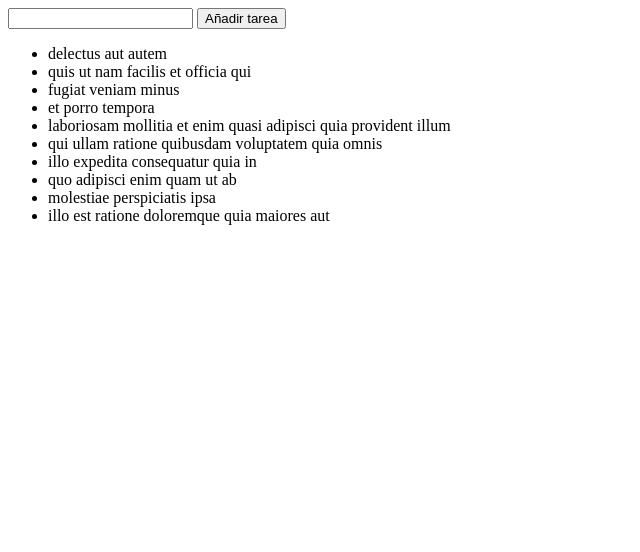
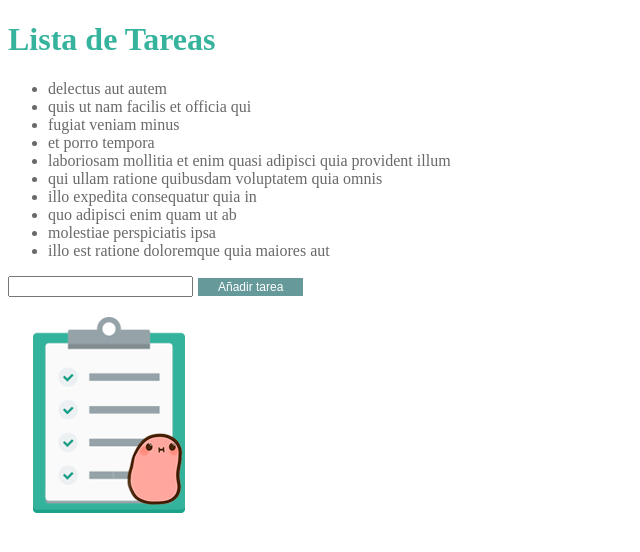
Before and after one commit to Nat-Fox/lista-tareas, a plain HTML site: page index.html in a window 1280 px wide. Shown: the whole page, without its empty margins (0-640 px from the left). Drawn offline with Linux system fonts and the light colour scheme.

Commit message:
agregando funcionalidad para mostrar la nueva tarea y estilos

```diff
--- /dev/null
+++ b/assets/css/main.css
@@ -0,0 +1,20 @@
+.button {
+    background-color: #669999;
+    border: none;
+    color: white;
+    padding: 2px 20px;
+    text-align: center;
+    text-decoration: none;
+    display: inline-block;
+    font-size: 12px;
+    margin: 2px 1px;
+    cursor: pointer;
+}
+
+.titulo {
+    color: #35B39C;
+}
+
+.lista {
+    color: #696969;
+}
--- a/assets/js/main.js
+++ b/assets/js/main.js
@@ -1201,51 +1201,45 @@ var user = [{
 ];
 
 //agregar a un arreglo las primeras 10 tareas
-var newArray = [];
-for (var i = 0; i < 10; i++) {
-    newArray.push(user[i].title);
-}
+//slice corta el arreglo
+var newArray = user.slice(0, 10);
 
-//con esta funcon se dibujan las 10 primeras tareas
-function dibujarContenido() {
+// for (var i = 0; i < 10; i++) {
+//     console.log(user[i].title);
+//     newArray.push(user[i].title);
+// }
+
+//con esta funcion se dibujan las 10 primeras tareas
+function dibujar() {
     var listaTareas = document.getElementById('lista-tareas');
+    //usamos inner para escribir en el HTML
     listaTareas.innerHTML = '';
     var nuevoHtml = '';
     newArray.forEach(function(tarea) {
         //ver cada una de las tareas
         console.log(tarea);
-        nuevoHtml += '<li>' + tarea + '</li>';
+        nuevoHtml += '<li>' + tarea.title + '</li>';
     });
 
     listaTareas.innerHTML = nuevoHtml;
 }
 
-dibujarContenido();
+dibujar();
 
+//agregar una nueva tarea
+function agregarNuevaTarea() {
+    //tomamos el valor del input ingresado del id 'nueva-tarea'
+    var input = document.getElementById('nueva-tarea').value;
+    var textoNuevaTarea = input;
 
+    //vamos agregando al array las nuevas tareas ingresadas por el usuario con el mismo formato con el que vienen en el json
+    newArray.push({
+        'userId': 10,
+        'title': textoNuevaTarea,
+        'completed': false
+    });
 
-
-// document.write('<div> <h1> La lista de tareas es: </h1></div>');
-// var newArray = [];
-// for (var i = 0; i < 10; i++) {
-//     newArray.push(user[i].title);
-// }
-
-// function primerasDiez() {
-//     //dibujar con inner?
-//     for (var j = 0; j < newArray.length; j++) {
-//         document.write('<div><div><ul> <li> ' + newArray[j] + '</li></ul></div>');
-//     }
-
-// }
-
-// primerasDiez();
-
-// function mostrar() {
-
-//     //obteniendo el valor del campo input con id agregar-tarea
-//     console.log(document.getElementById('agregar-tarea').value);
-//     var escribir = document.getElementById('agregar-tarea').value;
-//     document.getElementById('mostrar').innerHTML = escribir;
-
-// }
+    textoNuevaTarea = '';
+    //volvemos a dibujar el contenido ahora actualizado
+    dibujar();
+}
--- a/index.html
+++ b/index.html
@@ -2,13 +2,22 @@
 <html lang="en">
 
 <head>
-    <title></title>
+    <title>Lista de Tareas</title>
     <meta charset="UTF-8">
     <meta name="viewport" content="width=device-width, initial-scale=1">
-    <link href="css/style.css" rel="stylesheet">
+    <link href="assets/css/main.css" rel="stylesheet">
 </head>
 
 <body>
+    <h1 class="titulo"> Lista de Tareas </h1>
+
+    <div>
+        <!-- Para agregar la nueva tarea a una lista -->
+        <div class="lista">
+            <ul id="lista-tareas">
+            </ul>
+        </div>
+
         <!--
         Input para recibir la nueva tarea y agregarla con el botón "Añadir tarea" para luego
         mostrarla con el evento onclick que se desarrolla en el js
@@ -16,17 +25,17 @@
         <div>
             <input id="nueva-tarea" type="" name="" value="">
 
-        <button type="button" onclick="agregarNuevaTarea();">
+            <button type="button" class="button" onclick="agregarNuevaTarea();">
             Añadir tarea
         </button>
         </div>
 
-    <!-- Para agregar la nueva tarea a una lista -->
         <div>
-        <ul id="lista-tareas">
-        </ul>
+            <br>
+            <img src="assets/img/checklistpapa.png" alt="">
         </div>
 
+    </div>
 
     <script src="assets/js/main.js"></script>
 </body>
```
Also changed, not shown: assets/img/checklistpapa.png (added). Lines whose indentation alone changed are shown as unchanged.
